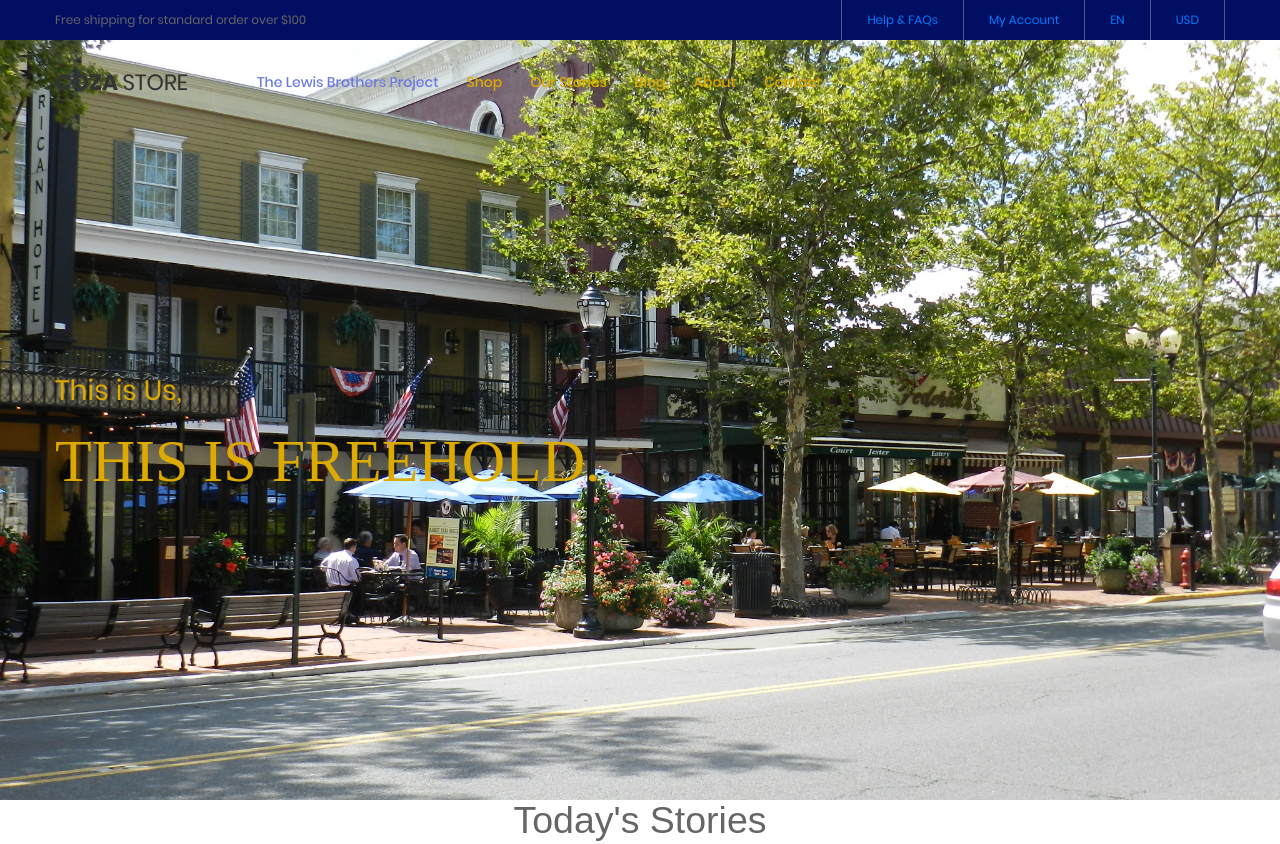
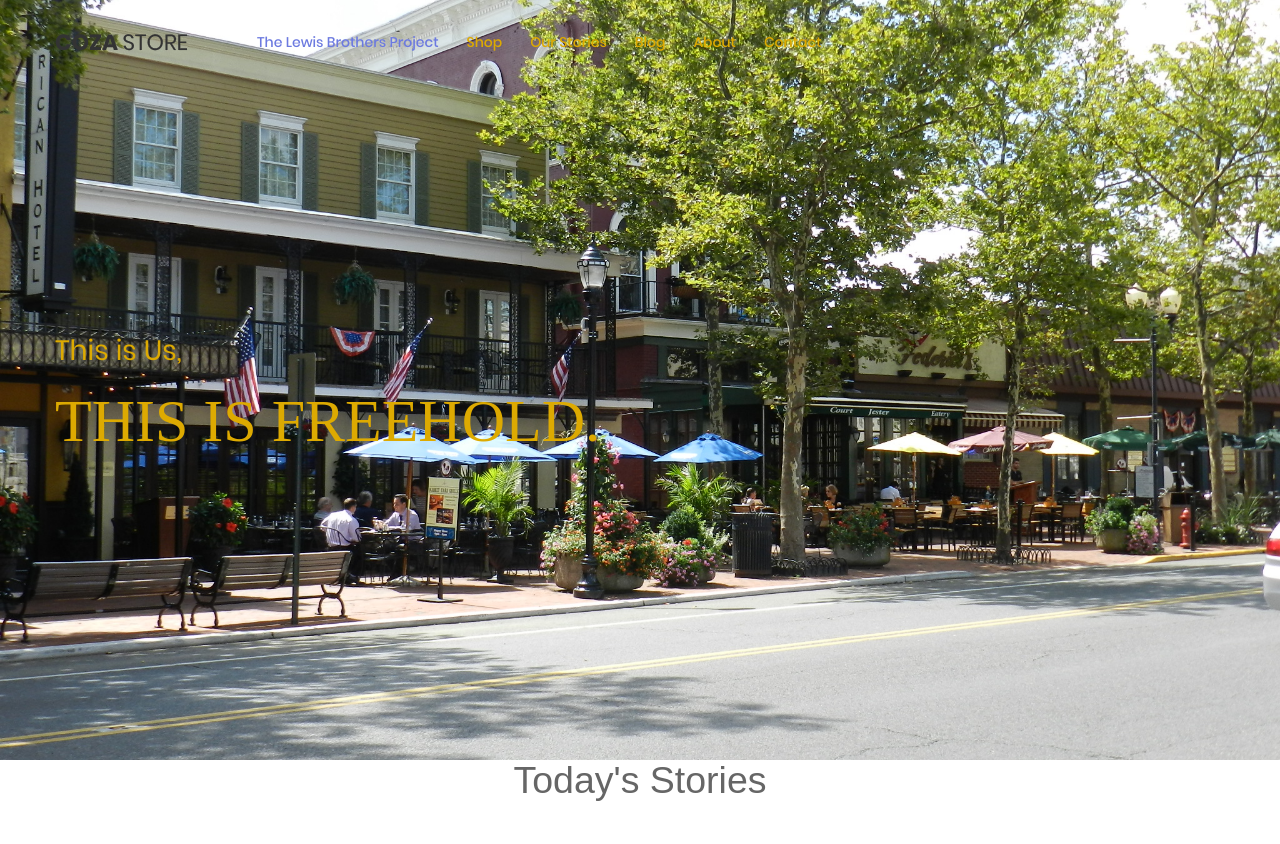
Before and after one commit to FHS-SLE/LewisBrothersProject, a plain HTML site: page index.html in a window 1280 px wide. Shown: the top 844 px of the page. Drawn offline with Linux system fonts and the light colour scheme; a web font is replaced by a local one.

Commit message:
removed top bar again

```diff
--- a/index.html
+++ b/index.html
@@ -41,32 +41,6 @@
 	<header>
 		<!-- Header desktop -->
 		<div class="container-menu-desktop">
-			<!-- Topbar -->
-			<div class="top-bar">
-				<div class="content-topbar flex-sb-m h-full container">
-					<div class="left-top-bar">
-						Free shipping for standard order over $100
-					</div>
-
-					<div class="right-top-bar flex-w h-full">
-						<a href="#" class="flex-c-m trans-04 p-lr-25">
-							Help & FAQs
-						</a>
-
-						<a href="#" class="flex-c-m trans-04 p-lr-25">
-							My Account
-						</a>
-
-						<a href="#" class="flex-c-m trans-04 p-lr-25">
-							EN
-						</a>
-
-						<a href="#" class="flex-c-m trans-04 p-lr-25">
-							USD
-						</a>
-					</div>
-				</div>
-			</div>
 
 			<div class="wrap-menu-desktop">
 				<nav class="limiter-menu-desktop container">
```
